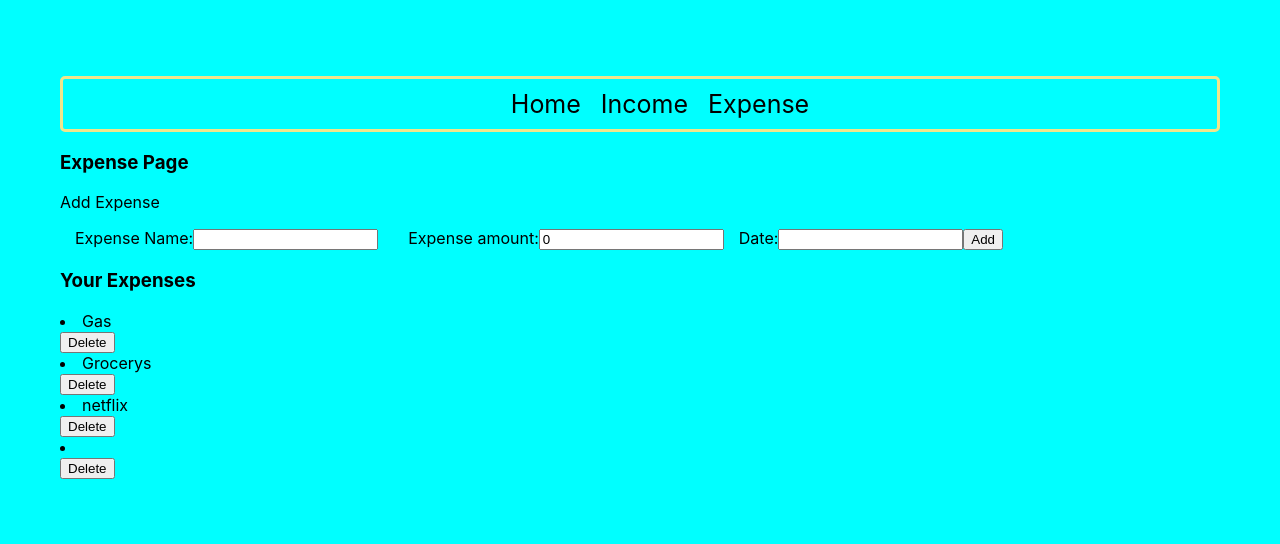
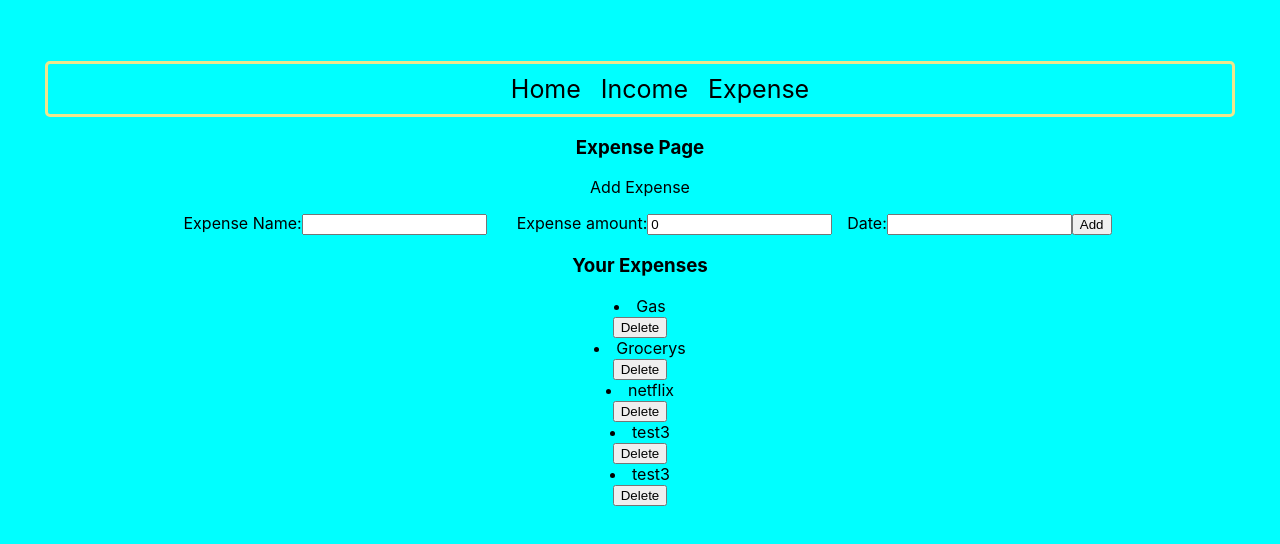
Before and after one commit to Taitai76/SpendinTracker, a React (Create React App) app: page /expense in a window 1280 px wide. Shown: the top 544 px of the page. Built offline with nearby package versions, Linux system fonts and the light colour scheme; data requests are answered from the project's data file.

Commit message:
date is now pushed to db

```diff
--- a/db.json
+++ b/db.json
@@ -16,9 +16,16 @@
       "id": 3
     },
     {
-      "name": " ",
+      "name": " test3",
       "amount": 0,
+      "date": "Thu Oct 13",
       "id": 4
+    },
+    {
+      "name": "test3",
+      "amount": 0,
+      "date": "Thu Oct 13 2022",
+      "id": 5
     }
   ],
   "income": {
--- a/src/components/Expense.js
+++ b/src/components/Expense.js
@@ -15,9 +15,11 @@ function Expense({expense, updateExpnsesState, addToExpenses}){
 
     function handleSubmit(e) {
         e.preventDefault();
+        let newdate = String(startDate).slice(0, 15);
         const itemData = {
           name: name,
           amount: parseInt(amount),
+          date: newdate
         };
         fetch("http://localhost:4000/expenses", {
           method: "POST",
@@ -30,10 +32,9 @@ function Expense({expense, updateExpnsesState, addToExpenses}){
           .then((newItem) => addToExpenses(newItem));
       }
 
-      console.log(startDate)
 
     return(
-        <div class="center">
+        <div class="expensesPage">
             <h3>Expense Page</h3>
             <form onSubmit={handleSubmit}>
                 <p>Add Expense</p>
@@ -57,7 +58,7 @@ function Expense({expense, updateExpnsesState, addToExpenses}){
                 </label>
                 <label>
                   Date:
-                <DatePicker selected={startDate} onChange={(date) => setStartDate(date)} />
+                <DatePicker type='date' selected={startDate} onChange={(date) => setStartDate(date)} />
                 </label>
                 <button type="submit">Add</button>
             </form>
--- a/src/index.css
+++ b/src/index.css
@@ -13,7 +13,7 @@ code {
 }
 
 .App{
-  padding: 60px;
+  padding: 45px;
 }
 
 .navbar{
@@ -48,6 +48,9 @@ code {
 .homePage h1{
   font-size: 50px;
 }
+.expensesPage{
+  text-align: center;
+}
 .question{
   padding: 15px;
 }
```
